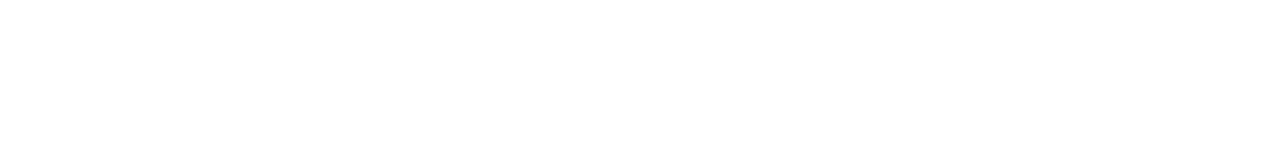
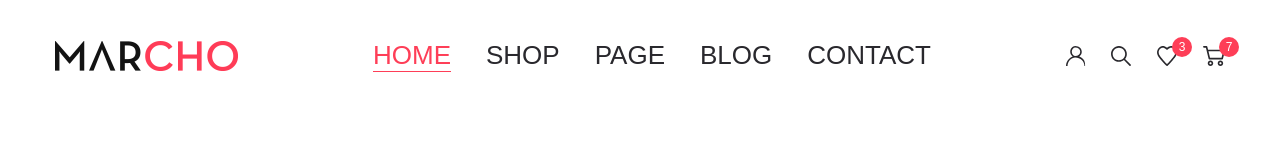
Before and after one commit to soulrrr/marcho, a website: page app/index.html in a window 1280 px wide. Drawn offline with nearby package versions, Linux system fonts and the light colour scheme; files that its build step writes are made by us from their sources.

Commit message:
added header, added fonts

```diff
--- a/app/index.html
+++ b/app/index.html
@@ -8,6 +8,51 @@
 	<link rel="stylesheet" href="css/style.min.css">
 </head>
 <body>
+	<header class="header">
+		<div class="container">
+			<div class="header__inner">
+				<a class="logo" href="#" >
+					<img class="logo__img" src="images/logo.png" alt="Logo Marcho">
+				</a>
+				<nav class="menu">
+					<ul class="menu__list">
+						<li class="menu__list-item">
+							<a class="menu__list-link menu__list-link--active" href="#">HOME</a>
+						</li>
+						<li class="menu__list-item">
+							<a class="menu__list-link" href="#">SHOP</a>
+						</li>
+						<li class="menu__list-item">
+							<a class="menu__list-link" href="#">PAGE</a>
+						</li>
+						<li class="menu__list-item">
+							<a class="menu__list-link" href="#">BLOG</a>
+						</li>
+						<li class="menu__list-item">
+							<a class="menu__list-link" href="#">CONTACT</a>
+						</li>
+					</ul>
+				</nav>
+				<div class="user-nav">
+					<a class="user-nav__link" href="#">
+						<img class="user-nav__link-img" src="images/icons/user.svg" alt="user btn">
+					</a>
+					<a class="user-nav__link" href="#">
+						<img class="user-nav__link-img" src="images/icons/search.svg" alt="search btn">
+					</a>
+					<a class="user-nav__link" href="#">
+						<img class="user-nav__link-img" src="images/icons/heart.svg" alt="heart btn">
+						<span class="user-nav__num">3</span>
+					</a>
+					<a class="user-nav__link" href="#">
+						<img class="user-nav__link-img" src="images/icons/cart.svg" alt="cart btn">
+						<span class="user-nav__num">7</span>
+					</a>
+				</div>
+			</div>
+		</div>
+	</header>
+
 
 	<script src="js/main.min.js"></script>
 </body>
--- a/app/scss/_fonts.scss
+++ b/app/scss/_fonts.scss
@@ -0,0 +1,39 @@
+@font-face {
+	font-family: 'Quicksand-Regular', sans-serif;
+	font-weight: 400;
+	font-style: normal;
+	src: local('Quicksand-Regular'),
+	     url('../fonts/Quicksand-Regular.woff2') format('woff2'),
+	     url('../fonts/Quicksand-Regular.woff') format('woff');
+		 font-display: swap;
+}
+
+@font-face {
+	font-family: 'Quicksand-Medium', sans-serif;
+	font-weight: 500;
+	font-style: normal;
+	src: local('Quicksand-Medium'),
+	     url('../fonts/Quicksand-Medium.woff2') format('woff2'),
+	     url('../fonts/Quicksand-Medium.woff') format('woff');
+		 font-display: swap;
+}
+
+@font-face {
+	font-family: 'Roboto-Regular', sans-serif;
+	font-weight: 400;
+	font-style: normal;
+	src: local('Roboto-Regular'),
+	     url('../fonts/Roboto-Regular.woff2') format('woff2'),
+	     url('../fonts/Roboto-Regular.woff') format('woff');
+		 font-display: swap;
+}
+
+@font-face {
+	font-family: 'Roboto-Bold', sans-serif;
+	font-weight: 700;
+	font-style: normal;
+	src: local('Roboto-Bold'),
+	     url('../fonts/Roboto-Bold.woff2') format('woff2'),
+	     url('../fonts/Roboto-Bold.woff') format('woff');
+		 font-display: swap;
+}
--- a/app/scss/_global.scss
+++ b/app/scss/_global.scss
@@ -0,0 +1,12 @@
+body {
+	font-size: 16px;
+	font-size: 26px;
+	color: $default;
+	@extend %quicksand-500;
+}
+
+.container {
+	max-width: 1200px;
+	margin: 0 auto;
+	padding: 0 15px;
+}
--- a/app/scss/_vars.scss
+++ b/app/scss/_vars.scss
@@ -0,0 +1,22 @@
+// $
+$accent: #fe3e57;
+$default: #8d8d8d;
+$title: #29282d;
+
+// @extend
+%quicksand-400{
+	font-family: 'Quicksand-Regular', sans-serif;
+	font-weight: 400;
+}
+%quicksand-500{
+	font-family: 'Quicksand-Medium', sans-serif;
+	font-weight: 500;
+}
+%roboto-400{
+	font-family: 'Roboto-Regular', sans-serif;
+	font-weight: 400;
+}
+%roboto-700{
+	font-family: 'Roboto-Bold', sans-serif;
+	font-weight: 700;
+}
--- a/app/scss/style.scss
+++ b/app/scss/style.scss
@@ -3,6 +3,72 @@
 @import 'reset';
 @import 'global';
 
+.header {
+	padding: 40px 0;
+	&__inner {
+		display: flex;
+		justify-content: space-between;
+		align-items: center;
+	}
+}
+
+.menu {
+	&__list {
+		display: flex;
+	}
+	&__list-item + .menu__list-item {
+		padding-left: 35px;
+	}
+	&__list-link {
+		color: $title;
+		padding-bottom: 1px;
+		transition: all .3s;
+		@extend %quicksand-400;
+		&:hover {
+			color: $accent;
+			border-bottom: 1px solid $accent;
+			@extend %quicksand-500;
+		}
+	}
+	&__list-link--active {
+		color: $accent;
+		border-bottom: 1px solid $accent;
+		@extend %quicksand-500;
+	}
+}
+
+.user-nav {
+	display: flex;
+	&__link {
+		position: relative;
+	}
+	&__link + .user-nav__link {
+		padding-left: 25px;
+	}
+	&__num {
+		position: absolute;
+		width: 20px;
+		height: 20px;
+		border-radius: 50%;
+		background-color: $accent;
+		top: -9px;
+		right: -14px;
+		font-size: 12px;
+		color: #fff;
+		text-align: center;
+		line-height: 20px;
+	}
+}
+
+
+
+
+
+
+
+
+
+
 
 
 
```
Also changed, not shown: app/fonts/Quicksand-Medium.woff (added), app/fonts/Quicksand-Medium.woff2 (added), app/fonts/Quicksand-Regular.woff (added), app/fonts/Quicksand-Regular.woff2 (added), app/fonts/Roboto-Bold.woff (added), app/fonts/Roboto-Bold.woff2 (added), app/fonts/Roboto-Regular.woff (added), app/fonts/Roboto-Regular.woff2 (added), app/images/icons/cart.svg (added), app/images/icons/heart.svg (added), app/images/icons/search.svg (added), app/images/icons/user.svg (added), app/images/logo.png (added).
